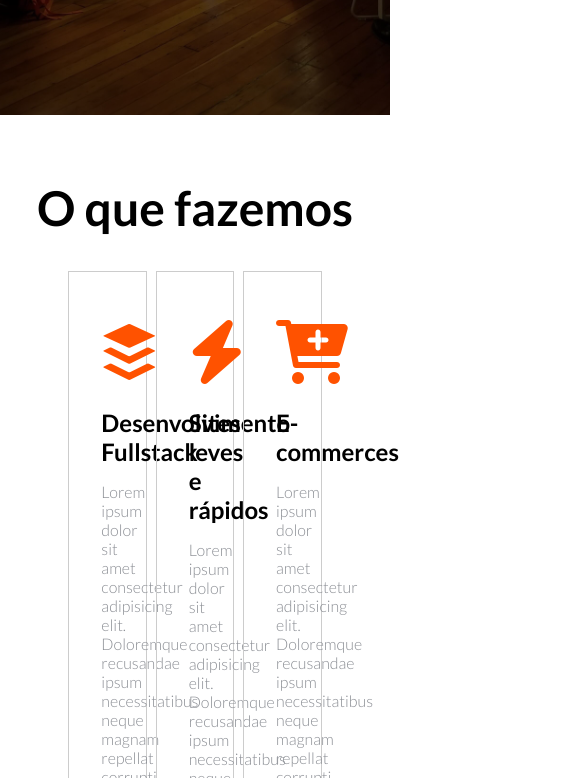
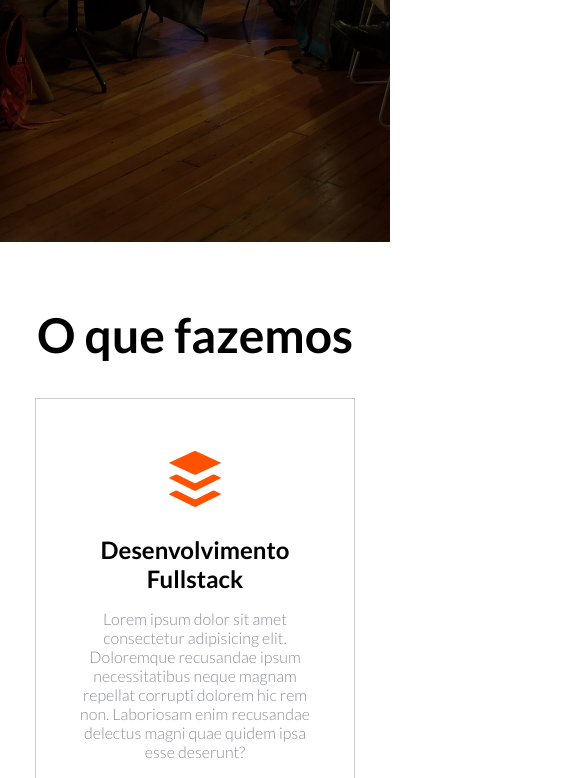
Before and after one commit to elyssontanaka/sass_agency_page, a plain HTML site: page index.html in a window 390 px wide. Shown: the part 602-1380 px from the top of the page, 585 px wide, since content can reach past the window. Drawn offline with Linux system fonts and the light colour scheme.

Commit message:
mobile UI done

```diff
--- a/sass/_utilities.sass
+++ b/sass/_utilities.sass
@@ -18,6 +18,17 @@
     &:hover
         color: $primary-color
 
+// MOBILE
+@mixin mobile
+    @media (max-width: 425px)
+        @content // in the contents in which the mediaqueries rules are applied
+
+@mixin card-mobile
+    width: 100%
+    height: 200px
+    margin: 0
+    margin-bottom: 2rem
+
 
 // PLACEHOLDER SELECTORS
 %title-text-shadow
@@ -36,9 +47,13 @@
     .job-card-title, .job-card-cover, .job-card-description
         opacity: 0
 
+        @include mobile
+            opacity: 1
+
     &:hover
         .job-card-title, .job-card-cover, .job-card-description
             opacity: 1
+
 
 // BUTTONS
 .btn
--- a/sass/styles.sass
+++ b/sass/styles.sass
@@ -9,6 +9,13 @@
     background-size: cover
     background-position: center
 
+    @include mobile
+        height: 100vh
+
+    nav
+        @include mobile
+            display: none
+
     .nav-container
         display: flex
         justify-content: space-between
@@ -19,6 +26,9 @@
         padding: 1.5rem 2rem
         background-color: $black
         z-index: 10
+
+        @include mobile
+            padding: 1rem
 
         .brand
             color: $light-color
@@ -42,6 +52,9 @@
             color: #fff
             display: none
 
+            @include mobile
+                display: block
+
     .title-container
         color: $light-color
         display: flex
@@ -49,6 +62,10 @@
         align-items: center
         justify-content: center
         height: 100%
+
+        @include mobile
+            text-align: center
+            padding: 2rem
 
         h2
             font-size: 3rem
@@ -73,12 +90,19 @@
         justify-content: space-around
         padding: 2rem
 
+        @include mobile
+            padding: 2rem 0
+
         .services-card
             width: 30%
             margin: 1%
             padding: 2rem
             border: 1px solid #ccc
             transition: .3s
+
+            @include mobile
+                width: 100%
+                margin-bottom: 2rem
 
             i
                 color: $primary-color
@@ -102,12 +126,18 @@
     background-color: $secondary-bg
     padding: 3rem
 
+    @include mobile
+        padding: 2rem
+
     h2
         @extend %section-title
 
     .jobs-list
         display: flex
         padding: 2rem 0
+
+        @include mobile
+            flex-direction: column
 
         .first-job
             width: 30%
@@ -120,10 +150,17 @@
             @extend %center-bg
             @extend %card-hover
 
+            @include mobile
+                @include card-mobile
+
         .other-jobs-container
             display: flex
             flex-wrap: wrap
             width: 68%
+
+            @include mobile
+                width: 100%
+                flex-direction: column
 
             .job-card
                 width: 46%
@@ -134,6 +171,9 @@
                 margin-right: 15px
                 @extend %center-bg
                 @extend %card-hover
+
+                @include mobile
+                    @include card-mobile
 
             #job2
                 background-image: url('../img/job2.jpg')
@@ -181,6 +221,9 @@ footer
         display: flex
         flex-wrap: wrap
 
+        @include mobile
+            max-width: 100%
+            flex-direction: column
         .footer-title
             color: #fff
             font-weight: bold
@@ -189,16 +232,30 @@ footer
     .footer-desc-container, .footer-links-container
         width: 50%
 
+        @include mobile
+            width: 100%
+            margin-bottom: 2rem
+            text-align: center
+
     .footer-desc-container
         p
             width: 80%
             line-height: 1.3
 
+            @include mobile
+                width: 100%
+
     .footer-links-container
         display: flex
 
+        @include mobile
+            flex-direction: column
+
         &-list
             padding: 0 1rem
+
+            @include mobile
+                margin-bottom: 2rem
 
             li
                 margin-bottom: .5rem
@@ -214,5 +271,8 @@ footer
         width: 100%
         margin-top: 3rem
 
+        @include mobile
+            text-align: center
+
         p
             margin-bottom: 1rem
```
Also changed, not shown: css/styles.css, 1 other file.
